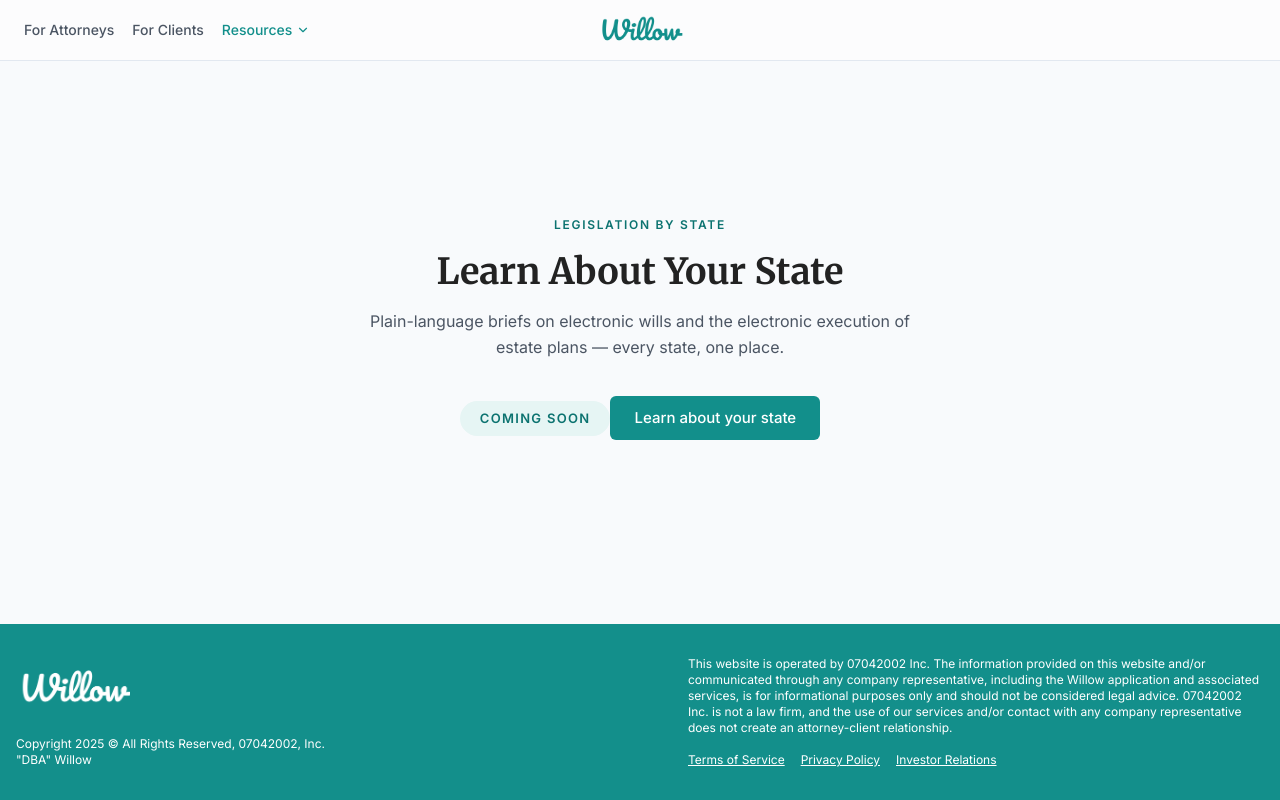
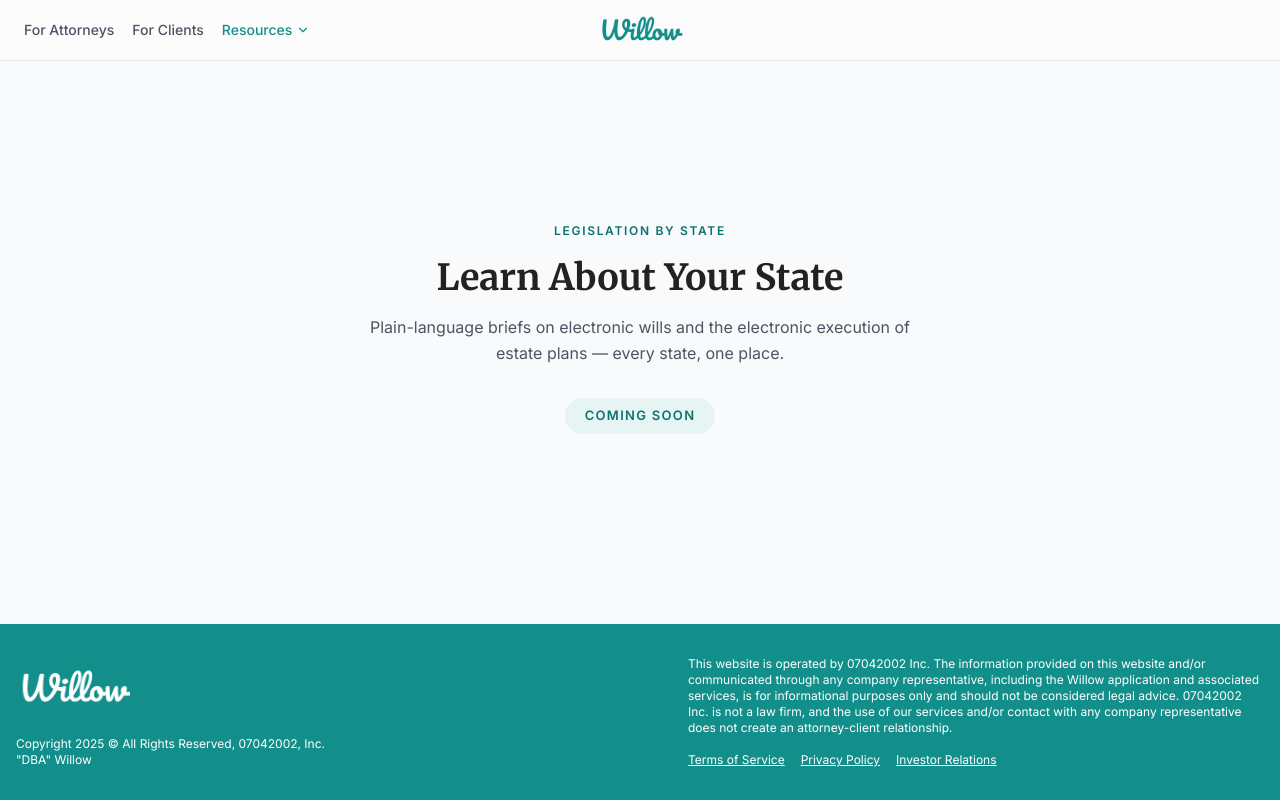
Before and after one commit to Willow-07042002-Inc/landing-page-v, a React (Vite) app: page /legislation-by-state in a window 1280 px wide. Built offline with nearby package versions, Linux system fonts and the light colour scheme.

Commit message:
Remove CTA button from the Coming Soon page
Co-Authored-By: Claude Fable 5 <noreply@anthropic.com>

```diff
--- a/src/pages/RegulatoryLibraryPage.tsx
+++ b/src/pages/RegulatoryLibraryPage.tsx
@@ -57,12 +57,6 @@ const RegulatoryLibraryPage = () => {
             <div className="mt-8 inline-flex items-center gap-2 rounded-full bg-[#E6F5F4] px-5 py-2 text-[13px] font-semibold uppercase tracking-[0.1em] text-[#0C7370]">
               Coming soon
             </div>
-            <a
-              href="/request-access"
-              className="willow-btn mt-9 inline-flex h-11 items-center rounded-md px-6 text-[15px] font-medium"
-            >
-              Learn about your state
-            </a>
           </div>
         </main>
         <Footer />
```
